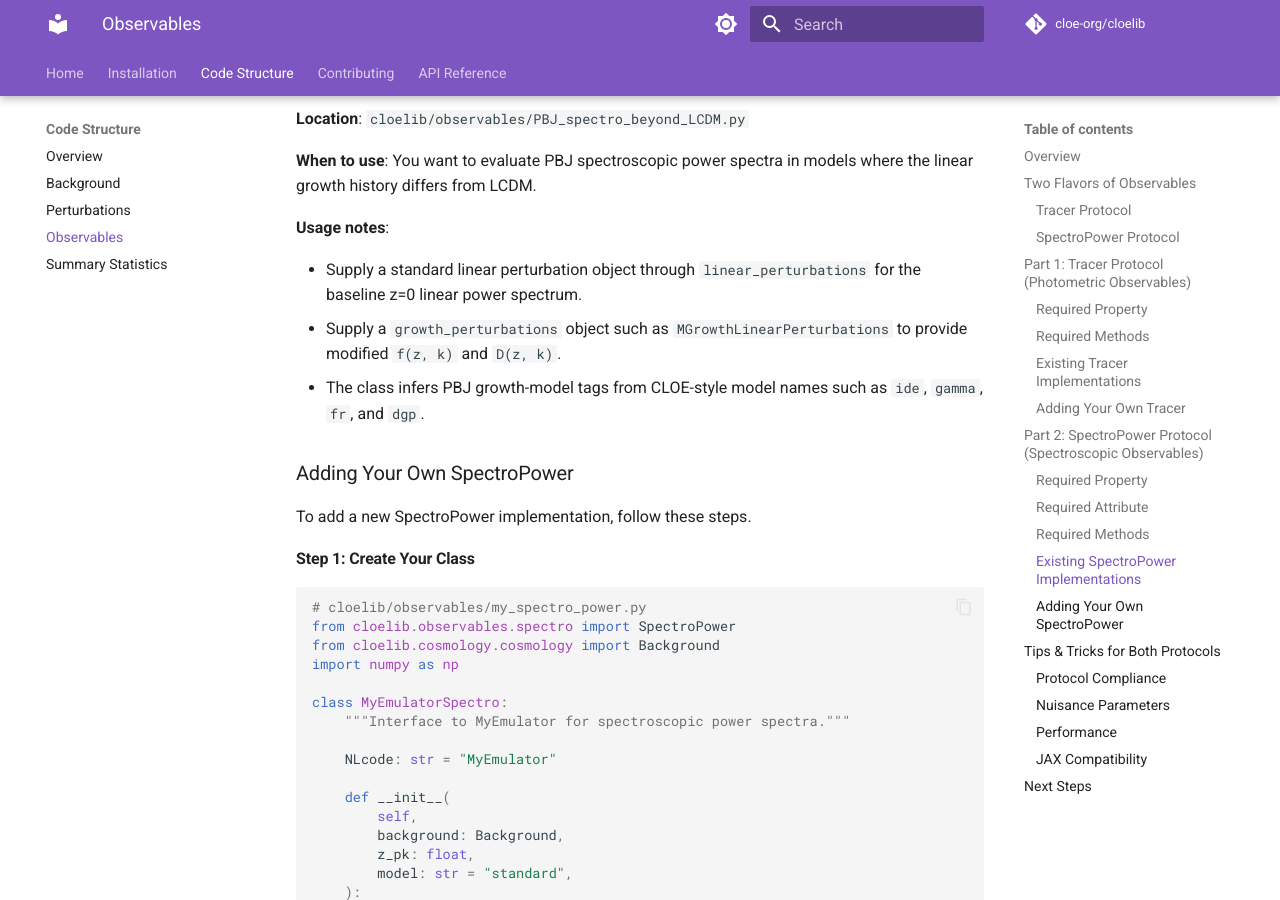
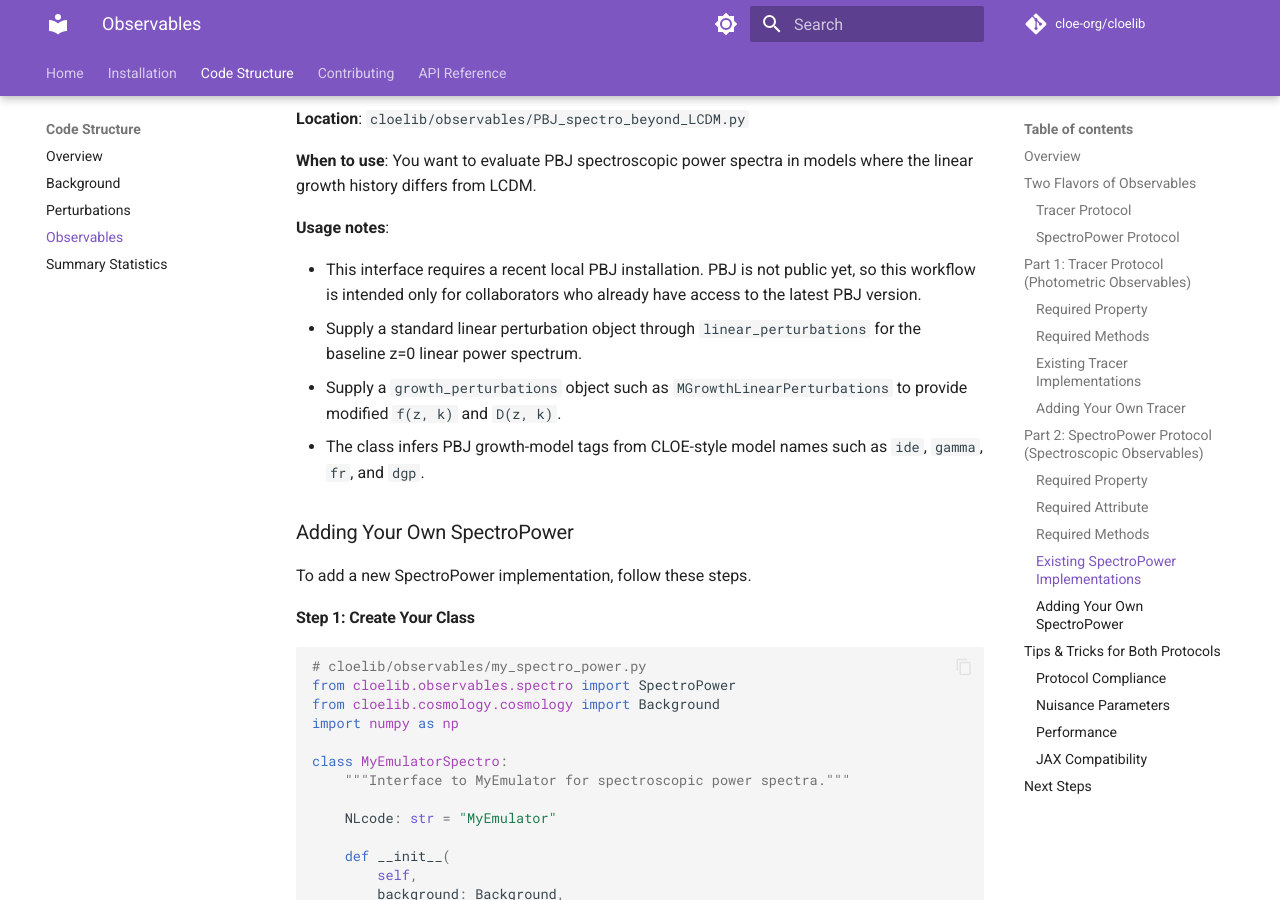
Before and after one commit to cloe-org/cloelib, an MkDocs documentation site: the page built from docs/code_structure/observables.md, in a window 1280 px wide and 900 px high, scrolled down 8332 px. Built offline with MkDocs 1.6.1 and Material for MkDocs 9.7.7, drawn with Linux system fonts in a browser that asks for light colours; comment, search, counter and statistics services are not loaded; the version menu is left out.

Commit message:
Clarify PBJ availability requirements

```diff
--- a/docs/code_structure/observables.md
+++ b/docs/code_structure/observables.md
@@ -392,6 +392,7 @@ Beyond-LCDM PBJ interface for use with externally supplied modified-growth pertu
 
 **Usage notes**:
 
+- This interface requires a recent local PBJ installation. PBJ is not public yet, so this workflow is intended only for collaborators who already have access to the latest PBJ version.
 - Supply a standard linear perturbation object through `linear_perturbations` for the baseline z=0 linear power spectrum.
 - Supply a `growth_perturbations` object such as `MGrowthLinearPerturbations` to provide modified `f(z, k)` and `D(z, k)`.
 - The class infers PBJ growth-model tags from CLOE-style model names such as `ide`, `gamma`, `fr`, and `dgp`.
```
Also changed, not shown: README.md (+1 -1 lines).
